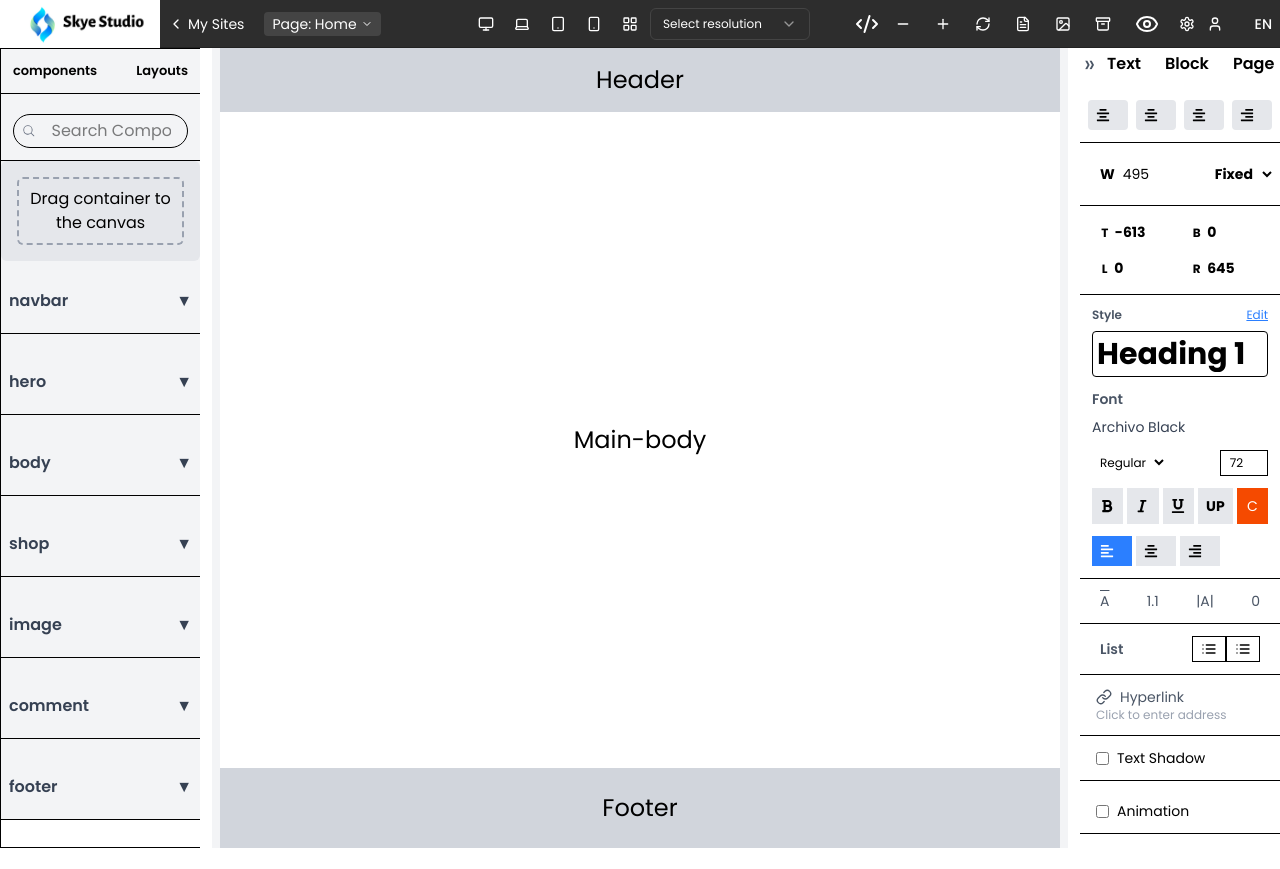
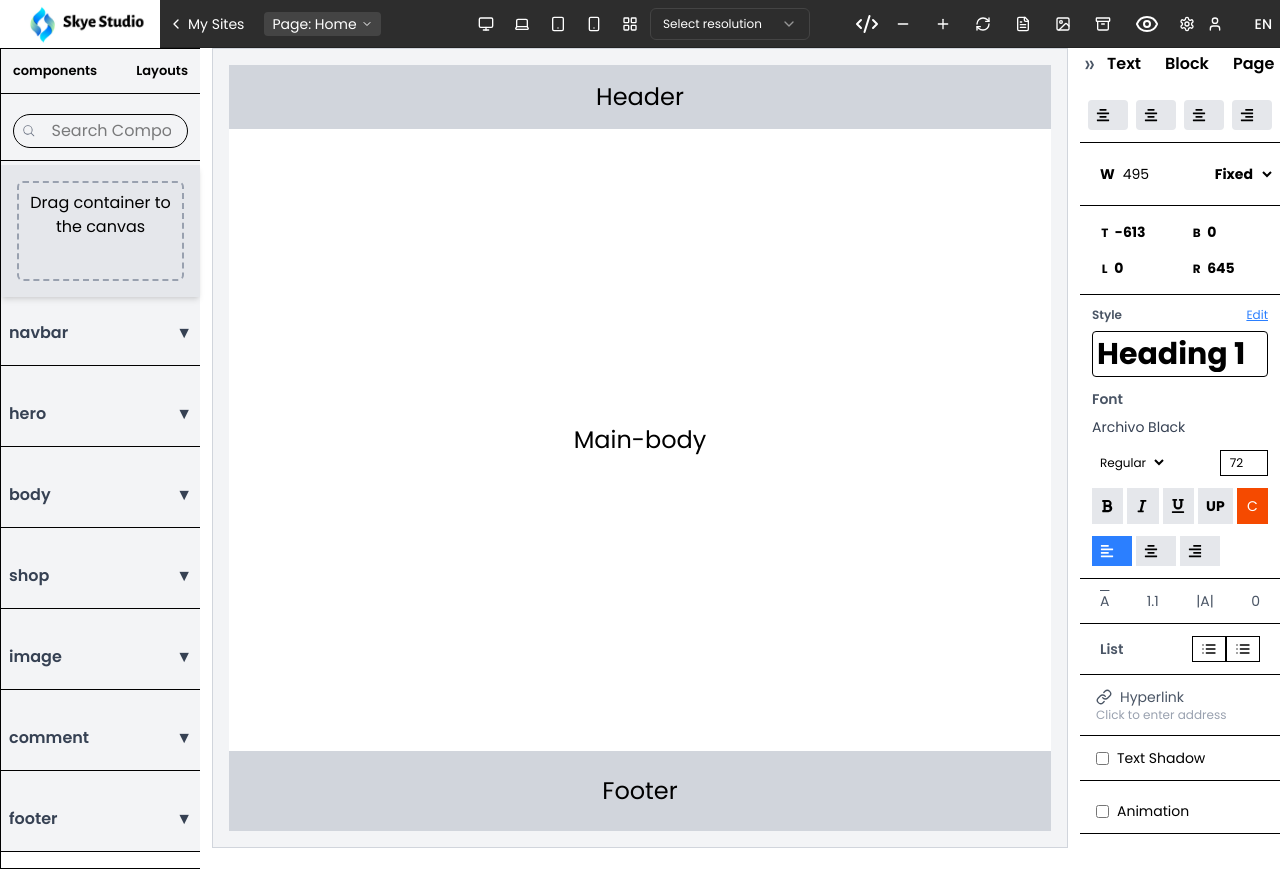
Before and after one commit to Skidesign1/Website-Builder-Site, a React (Vite) app: page / in a window 1280 px wide. Before the commit the page ends 848 px from the top, so only its background shows below. Built offline with nearby package versions, Linux system fonts and the light colour scheme.

Commit message:
continer fixed

```diff
--- a/src/components/Canvas.jsx
+++ b/src/components/Canvas.jsx
@@ -1,57 +1,60 @@
-import React, { useState, useEffect, useRef } from "react";
-import { DndContext, closestCenter } from "@dnd-kit/core";
-import { SortableContext, useSortable, arrayMove } from "@dnd-kit/sortable";
-import { CSS } from "@dnd-kit/utilities";
-import Container from "./container";
-import SortableItem from "./sortableItem";
+import React, { useState } from "react";
+import { DndContext, closestCenter, DragOverlay } from "@dnd-kit/core";
+import { SortableContext, arrayMove } from "@dnd-kit/sortable";
+import SortableItem from "./SortableItem";
 
 const Canvas = ({ canvasSize }) => {
   const [containers, setContainers] = useState([]);
-  // const [container,setContainer]=useState(false)
-  const canvasRef = useRef(null);
+  const [activeContainer, setActiveContainer] = useState(null);
 
-  useEffect(() => {
-    if (canvasRef.current) {
-      canvasRef.current.scrollTop = canvasRef.current.scrollHeight;
-    }
-  }, [containers]);
+  // Handles when dragging starts
+  const onDragStart = (event) => {
+    const draggedItem = containers.find((c) => c.id === event.active.id);
+    setActiveContainer(draggedItem || null);
+  };
 
-  const onDragOver = (event) => {
+  // Handles when dragging ends
+  const onDragEnd = (event) => {
     const { active, over } = event;
+    setActiveContainer(null);
+
     if (!over || active.id === over.id) return;
 
     setContainers((prev) => {
       const oldIndex = prev.findIndex((c) => c.id === active.id);
       const newIndex = prev.findIndex((c) => c.id === over.id);
-      return arrayMove(prev, oldIndex, newIndex);
+      return oldIndex !== -1 && newIndex !== -1 ? arrayMove(prev, oldIndex, newIndex) : prev;
     });
   };
 
+  // Handles dropping new containers onto the canvas
   const handleDrop = (event) => {
     event.preventDefault();
-    setContainers((prev) => [...prev, { id: `container-${prev.length + 1}`, isOnCanvas: true }]);
+    setContainers((prev) => [
+      ...prev,
+      { id: `container-${Date.now()}`, isOnCanvas: true }, // Unique ID
+    ]);
   };
 
+  // Handles deleting a container
   const deleteContainer = (containerId) => {
-    setContainers((prev) => prev.filter((c) => c.id !== containerId));
+    // setContainers((prev) => prev.filter((c) => c.id !== containerId));
+    setContainers([])
+    return containers
   };
-  console.log(containers)
 
   return (
-    <DndContext collisionDetection={closestCenter} onDragOver={onDragOver}>
+    <DndContext collisionDetection={closestCenter} onDragStart={onDragStart} onDragEnd={onDragEnd}>
       <SortableContext items={containers.map((c) => c.id)}>
         <div
-          ref={canvasRef}
-          className="canvas z-10 bg-gray-100 flex-col px-2 mx-auto"
+          className="canvas bg-gray-100 p-4 mx-auto border border-gray-300"
           onDrop={handleDrop}
           onDragOver={(event) => event.preventDefault()}
           style={{ width: canvasSize.width, height: canvasSize.height, overflowY: "auto" }}
         >
           {containers.length > 0 ? (
             containers.map((container) => (
-              <div>
-                <SortableItem key={container.id} container={container} isOnCanvas={container.isOnCanvas} deleteContainer={deleteContainer} />
-              </div>
+              <SortableItem key={container.id} container={container} deleteContainer={deleteContainer} />
             ))
           ) : (
             <div className="w-full h-full flex flex-col bg-slate-200">
@@ -62,27 +65,19 @@ const Canvas = ({ canvasSize }) => {
           )}
         </div>
       </SortableContext>
+
+      {/* DragOverlay Fix */}
+      <DragOverlay>
+        {activeContainer ? (
+          <div className="cursor-move bg-gray-200 rounded-md shadow-md min-h-[100px]">
+            <div className="min-h-[50px] text-center border-2 border-dashed border-gray-400 rounded-md p-2">
+              {`Container ${activeContainer.id}`}
+            </div>
+          </div>
+        ) : null}
+      </DragOverlay>
     </DndContext>
   );
 };
-// const SortableItem = ({ container }) => {
-//   const { attributes, listeners, setNodeRef, transform, isDragging } = useSortable({ id: container.id });
-
-//   const style = {
-//     transform: CSS.Transform.toString(transform),
-//     zIndex: isDragging ? 10 : "auto",
-//     opacity: isDragging ? 1 : 1,
-//     transition: isDragging ? "none" : "transform",
-//     pointerEvents: isDragging ? "none" : "auto",
-//   };
-
-//   return (
-//     <div ref={setNodeRef} style={style} {...attributes} {...listeners}>
-//       <div className="relative z-100000 cursor-grabbing" style={{ pointerEvents: "auto" }}>
-//         <Container id={container.id} />
-//       </div>
-//     </div>
-//   );
-// };
 
 export default Canvas;
--- a/src/components/Sidebar.jsx
+++ b/src/components/Sidebar.jsx
@@ -58,9 +58,9 @@ const Sidebar = () => {
           </div>
         </div>)}
         {!close && (<div className="">
-          <div ref={setNodeRef}>
-            <Container />
-          </div>
+          {/* <div ref={setNodeRef}> */}
+          <Container />
+          {/* </div> */}
 
 
 
@@ -86,10 +86,11 @@ const Sidebar = () => {
               )}
             </div>
           ))}
-        </div>)}
-      </aside>
+        </div>)
+        }
+      </aside >
 
-    </div>
+    </div >
   );
 };
 
--- a/src/components/container.jsx
+++ b/src/components/container.jsx
@@ -1,25 +1,17 @@
-import React from "react";
-import { useDraggable } from "@dnd-kit/core";
-
-const Container = ({ id, children, isOnCanvas }) => {
-    const { attributes, listeners, setNodeRef, transform, i } = useDraggable({
-        id,
-    });
-
+const Container = ({ id, isOnCanvas, deleteContainer }) => {
     return (
-        <div
-            ref={setNodeRef}
-            style={{
-                transform: transform ? `translate3d(${transform.x}px, ${transform.y}px,1)` : "none",
-            }}
-            {...listeners}
-            {...attributes}
-            className="cursor-move relative z-10 p-4 mb-2 bg-gray-200 rounded-md hover:bg-gray-300 min-h-[100px]"
-        >
-            <div className="min-h-[50px] text-center border-2 border-dashed border-gray-400 rounded-md p-2">
-                {isOnCanvas ? "Drag component here" : "Drag container to the canvas"}
+        <div className="relative cursor-move p-4 bg-gray-200 my-1 shadow-md min-h-[100px]">
+            <div className="min-h-[100px] text-center border-2 border-dashed border-gray-400 rounded-md p-2">
+                {isOnCanvas ? 'Drag Component here' : "Drag container to the canvas"}
             </div>
-
+            {/* {isOnCanvas && (
+                <button
+                    className={`absolute ${isOnCanvas}  top-1 right-1 bg-red-500 text-white px-2 py-1 rounded`}
+                    onClick={() => deleteContainer(id)}
+                >
+                    ✖
+                </button>
+            )} */}
         </div>
     );
 };
--- a/src/components/sortableItem.jsx
+++ b/src/components/sortableItem.jsx
@@ -1,25 +1,22 @@
 import { useSortable } from "@dnd-kit/sortable";
+import { CSS } from "@dnd-kit/utilities";
 import Container from "./container";
-import { CSS } from "@dnd-kit/utilities";
 
-const SortableItem = ({ container, isOnCanvas, deleteContainer }) => {
-    const { attributes, listeners, setNodeRef, transform, isDragging } = useSortable({ id: container.id });
+const SortableItem = ({ container, deleteContainer }) => {
+    const { attributes, listeners, setNodeRef, transform, transition, isDragging } = useSortable({ id: container.id });
 
     const style = {
         transform: CSS.Transform.toString(transform),
-        zIndex: 1000,
-        opacity: isDragging ? 1 : 1,
-        transition: isDragging ? "none" : "transform",
+        transition: transition || "transform 200ms ease",
+        opacity: isDragging ? 0.5 : 1,
         pointerEvents: isDragging ? "none" : "auto",
     };
 
     return (
         <div ref={setNodeRef} style={style} {...attributes} {...listeners}>
-            <div className="cursor-grabbing" style={{ pointerEvents: "auto" }}>
-                <Container id={container.id} isOnCanvas={isOnCanvas} isDragging={isDragging} deleteContainer={deleteContainer} />
-            </div>
+            <Container id={container.id} isOnCanvas={true} deleteContainer={deleteContainer} />
         </div>
     );
 };
 
-export default SortableItem
+export default SortableItem;
```
Also changed, not shown: 5 other files (tests, documents, lock files or other folders).
